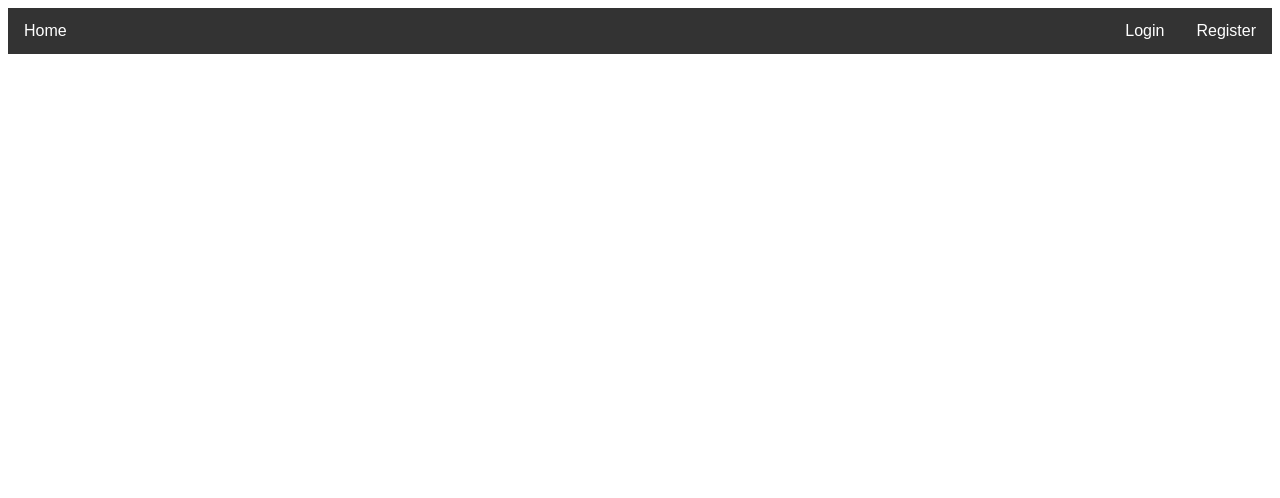
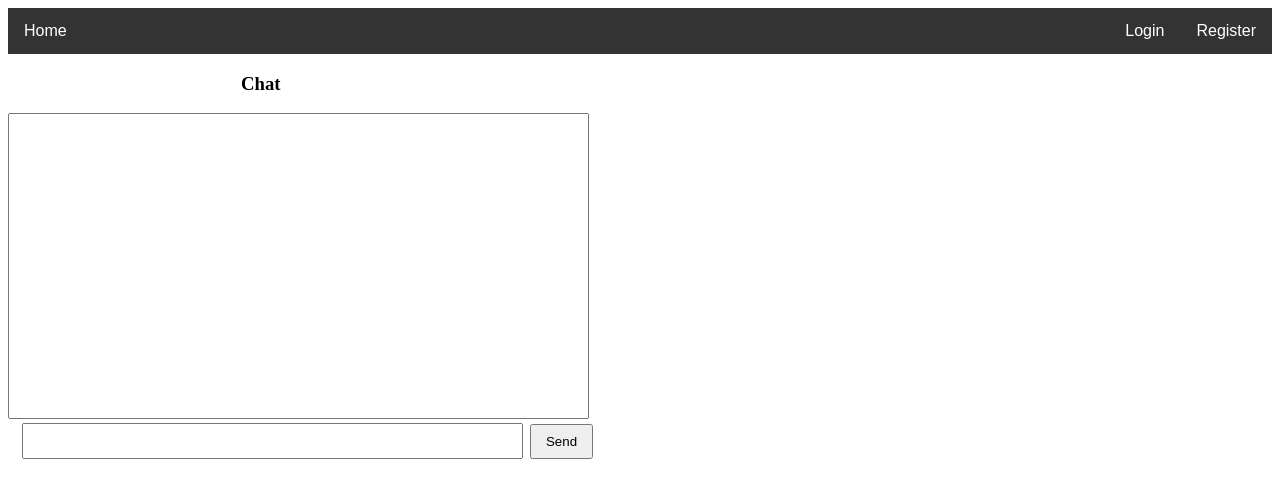
Before and after one commit to futer/stazteam2, an Angular app in the folder OlsztynHooligans/: page /chat in a window 1280 px wide. Before the commit this address led to /. Shown: the top 498 px of the page. Built offline with nearby package versions, Linux system fonts and the light colour scheme.

Commit message:
#132-Create-chat-template-in-chat.component.html

```diff
--- a/OlsztynHooligans/src/app/app-routing.module.ts
+++ b/OlsztynHooligans/src/app/app-routing.module.ts
@@ -6,6 +6,7 @@ import { DashboardComponent } from './dashboard/dashboard.component';
 import { EditUserComponent } from './edit-user/edit-user.component';
 import { DocumentComponent } from './document/document.component';
 import { EditUserPasswordComponent } from './edit-user-password/edit-user-password.component';
+import { ChatComponent } from './chat/chat.component';
 
 const routes: Routes = [
   { path: '',redirectTo: '/login', pathMatch: 'full'},
@@ -15,7 +16,8 @@ const routes: Routes = [
   { path: 'editpassword', component: EditUserPasswordComponent},
   { path: 'dashboard', component: DashboardComponent},
   { path: 'document/:id', component: DocumentComponent},
-  { path: 'document', component: DocumentComponent}
+  { path: 'document', component: DocumentComponent},
+  { path: 'chat', component: ChatComponent}
 ];
 
 @NgModule({
--- a/OlsztynHooligans/src/app/chat/chat.component.html
+++ b/OlsztynHooligans/src/app/chat/chat.component.html
@@ -1,3 +1,10 @@
-<p>
-  chat works!
-</p>
+<div class = "container">
+<h3>Chat</h3>
+<textarea rows="20" cols="70" type="text"></textarea>
+<br>
+</div>
+<div class = "textPlusSend">
+<textarea rows="2" cols="60" type="text" id="message" [(ngModel)]="messageText"></textarea>
+
+<button (click)="sendMessage(userName, messageText)">Send</button>
+</div>
--- a/OlsztynHooligans/src/app/chat/chat.component.scss
+++ b/OlsztynHooligans/src/app/chat/chat.component.scss
@@ -0,0 +1,22 @@
+textarea {
+    resize: none;
+  }
+
+
+
+  button{
+    //display: inline-block;
+    vertical-align: middle;
+      height: 35px;
+      width: 63px;
+      margin-left:7px;
+  }
+.textPlusSend{
+    display: flex;
+    align-items: center;
+    margin-left:14px;
+}
+.container{
+    width:40%;
+    text-align:center;
+}
--- a/OlsztynHooligans/src/app/chat/chat.component.ts
+++ b/OlsztynHooligans/src/app/chat/chat.component.ts
@@ -12,4 +12,8 @@ export class ChatComponent implements OnInit {
   ngOnInit() {
   }
 
+  sendMessage()
+  {
+
+  }
 }
```
Also changed, not shown: 1 other file (tests, documents, lock files or other folders).
